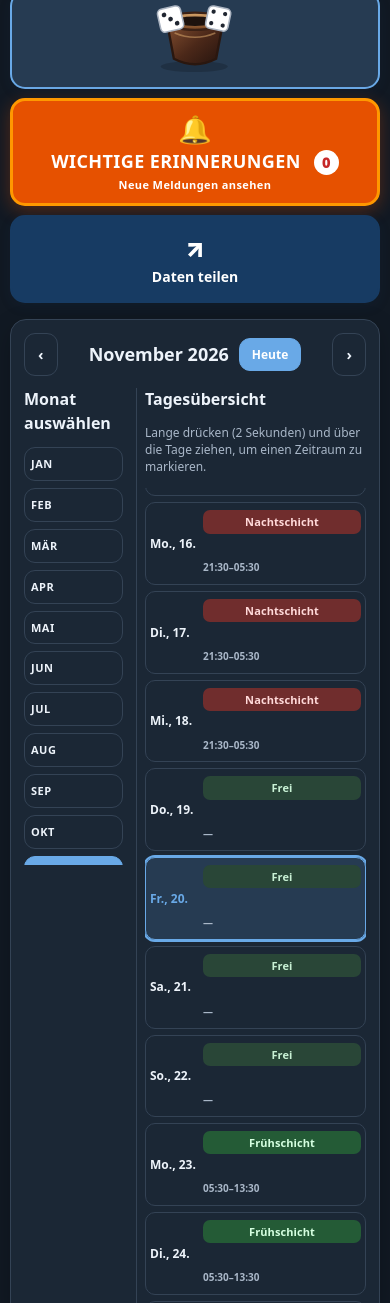
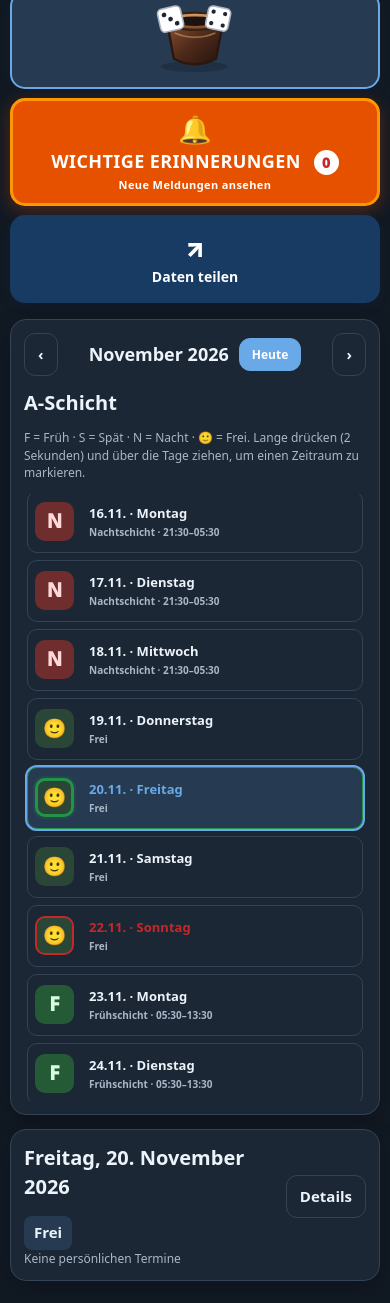
Before and after one commit to manfredheveling/Nordland-Schichtplan, a plain HTML site: page index.html in a window 390 px wide. Shown: the part 604-1907 px from the top of the page. Drawn offline with Linux system fonts and the light colour scheme.

Commit message:
Add files via upload

```diff
--- a/index.html
+++ b/index.html
@@ -152,6 +152,46 @@ dialog::backdrop{background:#06101dcc}.dialog-actions{display:flex;justify-conte
 
 
 .task-done{opacity:.62}.task-done .task-title{text-decoration:line-through}.task-meta{font-size:12px;color:var(--muted);margin-top:5px}.task-actions{display:flex;gap:7px;flex-wrap:wrap;margin-top:9px}.task-actions button{padding:6px 10px;font-size:12px}
+
+/* Neue Schichtkalender-Ansicht nach der abgestimmten Tageslisten-Vorlage */
+.calendar-layout{display:block}
+.month-side{display:none!important}
+.days-side{border:0;padding:0;min-width:0}
+.shift-plan-heading{font-size:20px!important;margin:0 0 6px!important}
+.day-list{height:min(72vh,820px);max-height:min(72vh,820px);min-height:320px;gap:7px;padding:3px}
+.day-row{grid-template-columns:54px minmax(0,1fr) 14px;gap:12px;padding:9px 10px;min-height:66px;border:1px solid var(--line);background:var(--panel)}
+.day-row .shift-marker{display:flex;align-items:center;justify-content:center;width:43px;height:43px;border-radius:10px;font-size:21px;font-weight:1000;border:2px solid transparent;line-height:1}
+.day-row .shift-marker.F{background:#d9f2df;color:#17612c}
+.day-row .shift-marker.S{background:#fff0b8;color:#725300}
+.day-row .shift-marker.N{background:#ffd9d9;color:#8a2020}
+.day-row .shift-marker.X{background:#e4ece7;color:#42624d}
+[data-theme=dark] .day-row .shift-marker.F{background:#245b36;color:#d5ffe0}
+[data-theme=dark] .day-row .shift-marker.S{background:#665018;color:#fff0b8}
+[data-theme=dark] .day-row .shift-marker.N{background:#702d2d;color:#ffd9d9}
+[data-theme=dark] .day-row .shift-marker.X{background:#294637;color:#c9f1d5}
+.day-row .shift-marker.today-marker{border:3px solid #239447;box-shadow:0 0 0 2px #23944722}
+.day-row .shift-marker.sunday-marker{border:2px solid #c62828}
+.day-row .date-details{display:flex;flex-direction:column;align-items:flex-start;gap:2px;min-width:0}
+.day-row .weekday-date{font-size:14px;font-weight:900;color:var(--text)}
+.day-row .special-label{display:block;width:fit-content;max-width:100%;font-size:13px;font-weight:900;line-height:1.25;text-align:left;padding:5px 9px;margin-top:5px;border-radius:7px;letter-spacing:.1px}
+.day-row .special-label.category-Urlaub,.day-row .special-label.category-AZK,.day-row .special-label.category-LZK,.day-row .special-label.category-Krank{background:#000!important;color:#fff!important;border:1px solid #555}
+.date-picker-wrap{display:flex;align-items:center;justify-content:flex-start;gap:3px}
+.date-picker-wrap input{flex:0 1 165px;width:165px;max-width:calc(100% - 43px);min-width:0}
+.date-picker-button{flex:0 0 40px;width:40px;font-size:20px;padding:5px;border:1px solid var(--line);border-radius:10px;background:var(--soft);color:var(--text);margin:0}
+.day-row .day-info{font-size:11px;color:var(--muted)}
+.day-row .day-arrow{font-size:17px;text-align:right}
+.day-row.today-row{border-color:#239447}
+.day-row.sunday-row .weekday-date{color:#c62828}
+.day-row.active{outline:2px solid var(--accent);background:var(--soft)}
+.day-row.range-start,.day-row.range-end,.day-row.in-range{outline:2px solid #b68a24;background:var(--soft)}
+@media(max-width:650px){
+ .day-list{height:min(72vh,820px);max-height:min(72vh,820px);min-height:280px}
+ .day-row{grid-template-columns:46px minmax(0,1fr) 10px;gap:8px;padding:8px 7px;min-height:62px}
+ .day-row .shift-marker{width:39px;height:39px;font-size:19px}
+ .day-row .weekday-date{font-size:13px}
+ .day-row .day-info{font-size:10px}
+}
+
 </style>
 </head>
 <body>
@@ -177,7 +217,7 @@ dialog::backdrop{background:#06101dcc}.dialog-actions{display:flex;justify-conte
  <section id="calendar">
   <div class="card">
    <div class="monthhead"><button id="prevMonth" aria-label="Vorheriger Monat">‹</button><div style="display:flex;align-items:center;justify-content:center;gap:10px;min-width:0"><strong id="monthLabel"></strong><button id="dayTodayBtn" class="primary" type="button" style="padding:7px 12px;font-size:12px;white-space:nowrap">Heute</button></div><button id="nextMonth" aria-label="Nächster Monat">›</button></div>
-   <div class="calendar-layout"><div class="month-side"><h3 class="title" style="font-size:16px">Monat auswählen</h3><div class="month-picker" id="monthPicker"></div></div><div class="days-side"><h3 class="title" style="font-size:16px;margin:0 0 4px">Tagesübersicht</h3><p class="hint">Lange drücken (2 Sekunden) und über die Tage ziehen, um einen Zeitraum zu markieren.</p><div id="monthDayList" class="day-list"></div></div></div>
+   <div class="calendar-layout"><div class="month-side" aria-hidden="true"><div class="month-picker" id="monthPicker"></div></div><div class="days-side"><h3 class="title shift-plan-heading" id="shiftPlanHeading">C-Schicht</h3><p class="hint">F = Früh · S = Spät · N = Nacht · 🙂 = Frei. Lange drücken (2 Sekunden) und über die Tage ziehen, um einen Zeitraum zu markieren.</p><div id="monthDayList" class="day-list"></div></div></div>
   </div>
   <div class="card"><div class="row"><div><div class="title" id="selectedTitle">Ausgewählter Tag</div><div class="sub shift-summary" id="selectedShift"></div></div><button id="openDay">Details</button></div><div id="selectedEvents" class="muted small"></div></div>
  </section>
@@ -358,7 +398,7 @@ dialog::backdrop{background:#06101dcc}.dialog-actions{display:flex;justify-conte
 
 <dialog id="eventDialog">
  <h2 class="title">Termin oder Notiz</h2>
- <div class="field"><label>Datum</label><input id="eventDate" type="date"></div>
+ <div class="field"><label for="eventDate">Datum</label><div class="date-picker-wrap"><input id="eventDate" type="date"><button type="button" class="date-picker-button" id="eventDatePicker" aria-label="Kalender öffnen" title="Kalender öffnen">📅</button></div></div>
  <div class="field"><label>Titel</label><input id="eventTitle" maxlength="100" placeholder="z. B. Arzttermin"></div>
  <div class="field"><label>Uhrzeit (optional)</label><input id="eventTime" type="time"></div>
  <div class="field"><label>Notiz (optional)</label><textarea id="eventNote" maxlength="1000"></textarea></div>
@@ -506,9 +546,11 @@ function renderReminders(){
 }
 function makeDayRow(d){
  const s=iso(d),sh=shiftFor(s),ev=eventsOn(s),b=document.createElement('button');
+ const isSunday=d.getDay()===0,isToday=s===todayISO();
+ const marker=sh.code==='X'?'🙂':sh.code;
  b.dataset.date=s;
- b.className='day-row'+(s===todayISO()?' today-row':'')+(s===selected?' active':'')+(rangeStart===s?' range-start':'')+(rangeEnd===s?' range-end':'')+(rangeStart&&rangeEnd&&s>rangeStart&&s<rangeEnd?' in-range':'');
- b.innerHTML=`<span class="weekday-date">${d.toLocaleDateString('de-DE',{weekday:'short',day:'2-digit'})}</span><span><strong class="shift ${sh.code}">${sh.name}</strong>${holidayNameOn(s)?`<span class="special-label holiday-label">${escapeHtml(holidayNameOn(s))}</span>`:''}${birthdaysOn(s).map(b=>`<span class="special-label birthday-label">🎂 GEBURTSTAG: ${escapeHtml(b.first+' '+b.last)}</span>`).join('')}${periodsOn(s).map(p=>`<span class="special-label ${categoryClass(p.type)}">${escapeHtml(p.type)}</span>`).join('')}<br><span class="day-info">${shiftHours[sh.code]||'—'}${ev.length?' · '+ev.length+' Termin(e)':''}</span></span><span class="day-info">›</span>`;
+ b.className='day-row'+(isToday?' today-row':'')+(isSunday?' sunday-row':'')+(s===selected?' active':'')+(rangeStart===s?' range-start':'')+(rangeEnd===s?' range-end':'')+(rangeStart&&rangeEnd&&s>rangeStart&&s<rangeEnd?' in-range':'');
+ b.innerHTML=`<span class="shift-marker ${sh.code}${isToday?' today-marker':''}${isSunday?' sunday-marker':''}">${marker}</span><span class="date-details"><strong class="weekday-date">${d.toLocaleDateString('de-DE',{day:'2-digit',month:'2-digit'})} · ${d.toLocaleDateString('de-DE',{weekday:'long'})}</strong><span class="day-info">${sh.name}${shiftHours[sh.code]?' · '+shiftHours[sh.code]:''}${ev.length?' · '+ev.length+' Termin(e)':''}</span>${holidayNameOn(s)?`<span class="special-label holiday-label">${escapeHtml(holidayNameOn(s))}</span>`:''}${birthdaysOn(s).map(b=>`<span class="special-label birthday-label">🎂 GEBURTSTAG: ${escapeHtml(b.first+' '+b.last)}</span>`).join('')}${periodsOn(s).map(p=>`<span class="special-label ${categoryClass(p.type)}">${escapeHtml(p.type)}</span>`).join('')}</span><span class="day-info day-arrow">›</span>`;
  let holdTimer=null,held=false;
  b.onpointerdown=()=>{held=false;holdTimer=setTimeout(()=>{held=true;dragSelecting=true;rangeStart=s;rangeEnd=s;selected=s;b.classList.add('active');$('periodStart').value=s;$('periodEnd').value=s;},2000)};
  b.onpointerleave=()=>clearTimeout(holdTimer);b.onpointercancel=()=>{clearTimeout(holdTimer);dragSelecting=false};
@@ -517,6 +559,7 @@ function makeDayRow(d){
 }
 function render(){
  document.documentElement.dataset.theme=state.theme;
+ const planHeading=$('shiftPlanHeading');if(planHeading)planHeading.textContent=activePlan+'-Schicht';
  updateMonthControls(true);
  const list=$('monthDayList');list.innerHTML='';
  // Start mit drei Monaten. Beim Scrollen werden davor und danach fortlaufend
@@ -850,6 +893,7 @@ $('themeBtn').onclick=()=>{state.theme=state.theme==='dark'?'light':'dark';sessi
 $('planSelect').onchange=e=>{activePlan=e.target.value;state.activePlan=activePlan;save();render();if(!$('year').classList.contains('hidden'))renderYearOverview();if(!$('bridge').classList.contains('hidden'))renderBridgePlanner()};
 $('saveSettings').onclick=()=>{let vals={};for(const k of ['A','B','C','D']){vals[k]=$('anchor'+k).value;if(!vals[k]||parseDate(vals[k]).getDay()!==1){alert('Bitte für Plan '+k+' einen gültigen Montag auswählen.');return}}state.anchors=vals;state.activePlan=activePlan;save();render();if(!$('year').classList.contains('hidden'))renderYearOverview();if(!$('bridge').classList.contains('hidden'))renderBridgePlanner();alert('Alle vier Schichtpläne wurden gespeichert.')};
 $('addEvent').onclick=()=>openEvent();
+$('eventDatePicker').onclick=()=>{const field=$('eventDate');if(typeof field.showPicker==='function'){try{field.showPicker();}catch(_){field.focus();}}else{field.focus();field.click();}};
 function openEvent(e){editingId=e?.id||null;$('eventDate').value=e?.date||selected;$('eventTitle').value=e?.title||'';$('eventTime').value=e?.time||'';$('eventNote').value=e?.note||'';$('reminderOne').value=e?.reminderOne??(e?.reminder?'1d':'off');$('reminderOneTime').value=e?.reminderOneTime||'09:00';$('reminderTwo').value=e?.reminderTwo??'off';$('reminderTwoTime').value=e?.reminderTwoTime||'07:00';$('eventDialog').showModal()}
 function editEvent(id){openEvent(state.events.find(e=>e.id===id))}
 $('cancelEvent').onclick=()=>$('eventDialog').close();
```
